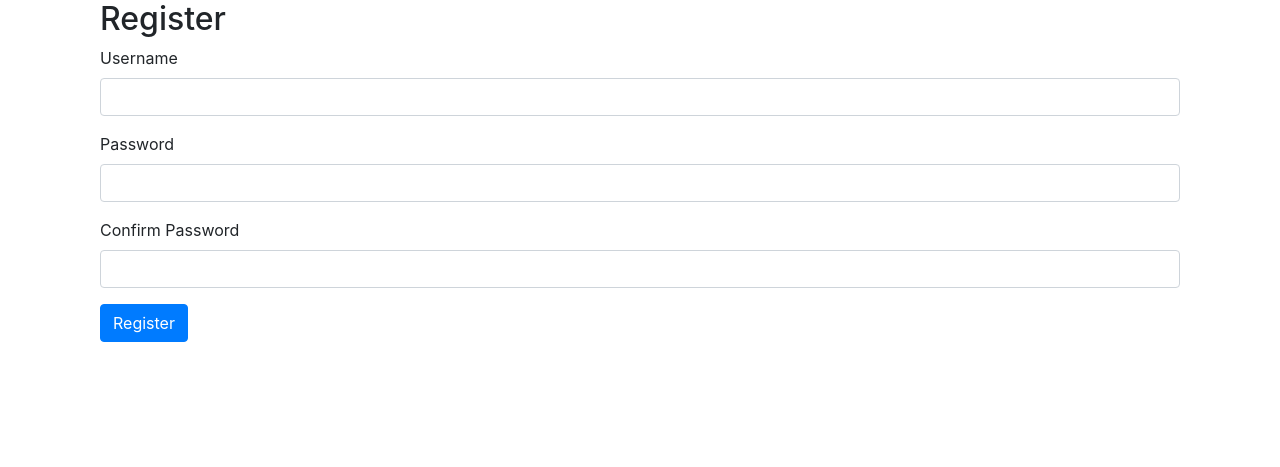
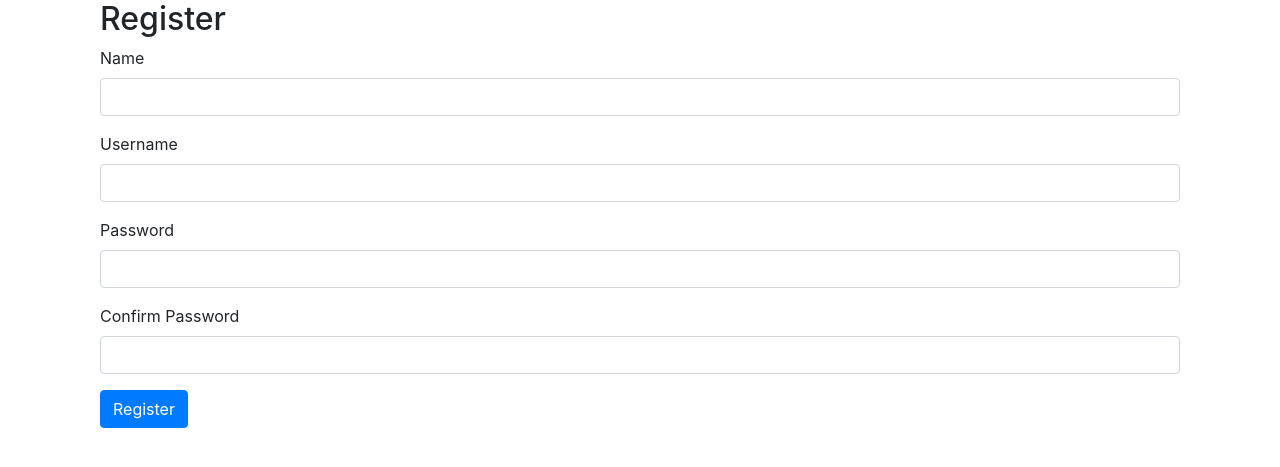
Before and after one commit to diniezikryy/comnet-project, a Flask app: page /register in a window 1280 px wide. Shown: the part 56-523 px from the top of the page. Run offline with Flask 3, Linux system fonts and the light colour scheme; some libraries are stand-ins or nearby versions.

Commit message:
fixed registration & login issue, every user has a name now

```diff
--- a/app.py
+++ b/app.py
@@ -164,7 +164,7 @@ def logs():
 def register():
     form = RegistrationForm()
     if form.validate_on_submit():
-        user = User(username=form.username.data)
+        user = User(name=form.name.data, username=form.username.data)
         user.set_password(form.password.data)
         db.session.add(user)
         db.session.commit()
--- a/forms.py
+++ b/forms.py
@@ -5,6 +5,7 @@ from models import User
 
 
 class RegistrationForm(FlaskForm):
+    name = StringField('Name', validators=[DataRequired(), Length(min=1, max=150)])
     username = StringField('Username', validators=[DataRequired(), Length(min=2, max=150)])
     password = PasswordField('Password', validators=[DataRequired()])
     confirm_password = PasswordField('Confirm Password', validators=[DataRequired(),  EqualTo('password')])
--- a/templates/register.html
+++ b/templates/register.html
@@ -4,6 +4,9 @@
         <h2>Register</h2>
         <form method="POST" action="{{ url_for('register') }}">
             {{ form.hidden_tag() }}
+            <div class="form-group">
+                {{ form.name.label }} {{ form.name(class="form-control") }}
+            </div>
             <div class="form-group">
                 {{ form.username.label }} {{ form.username(class="form-control") }}
             </div>
```
Also changed, not shown: instance/site.db. Lines whose indentation alone changed are shown as unchanged.
